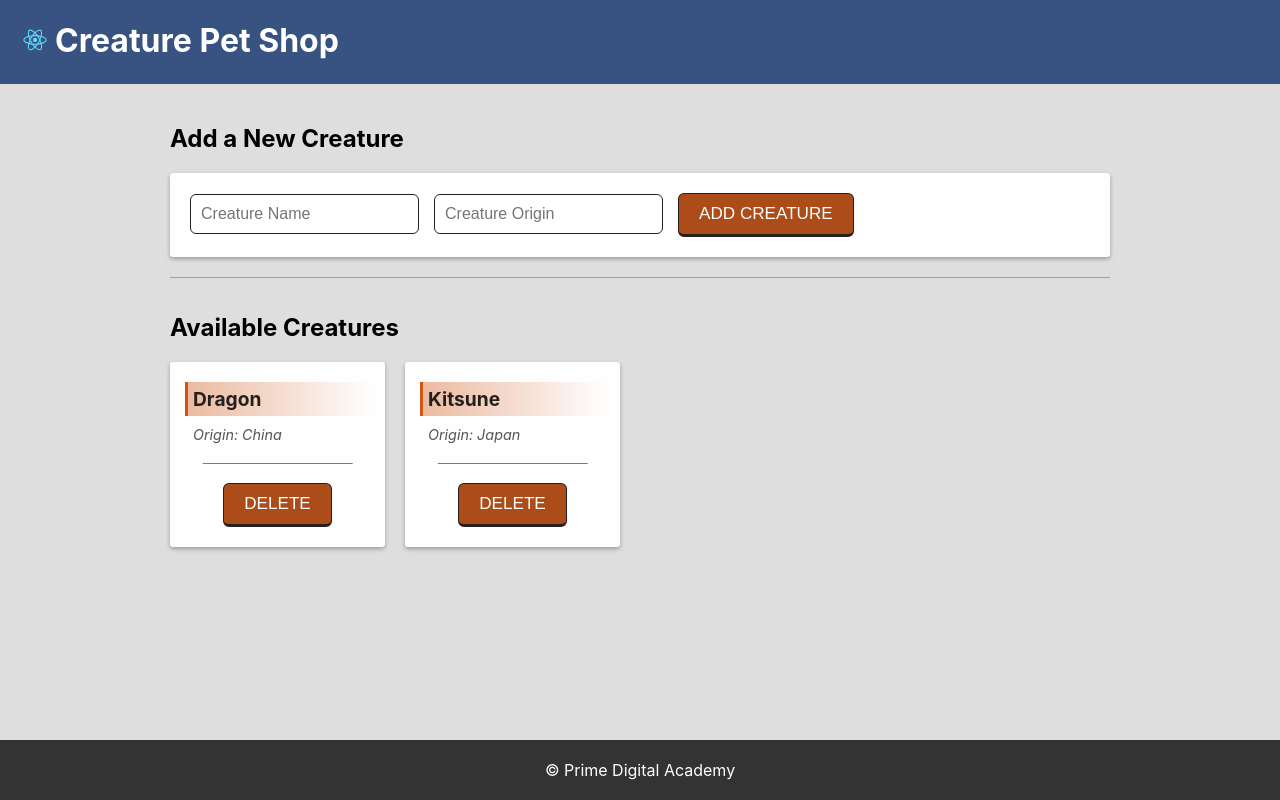
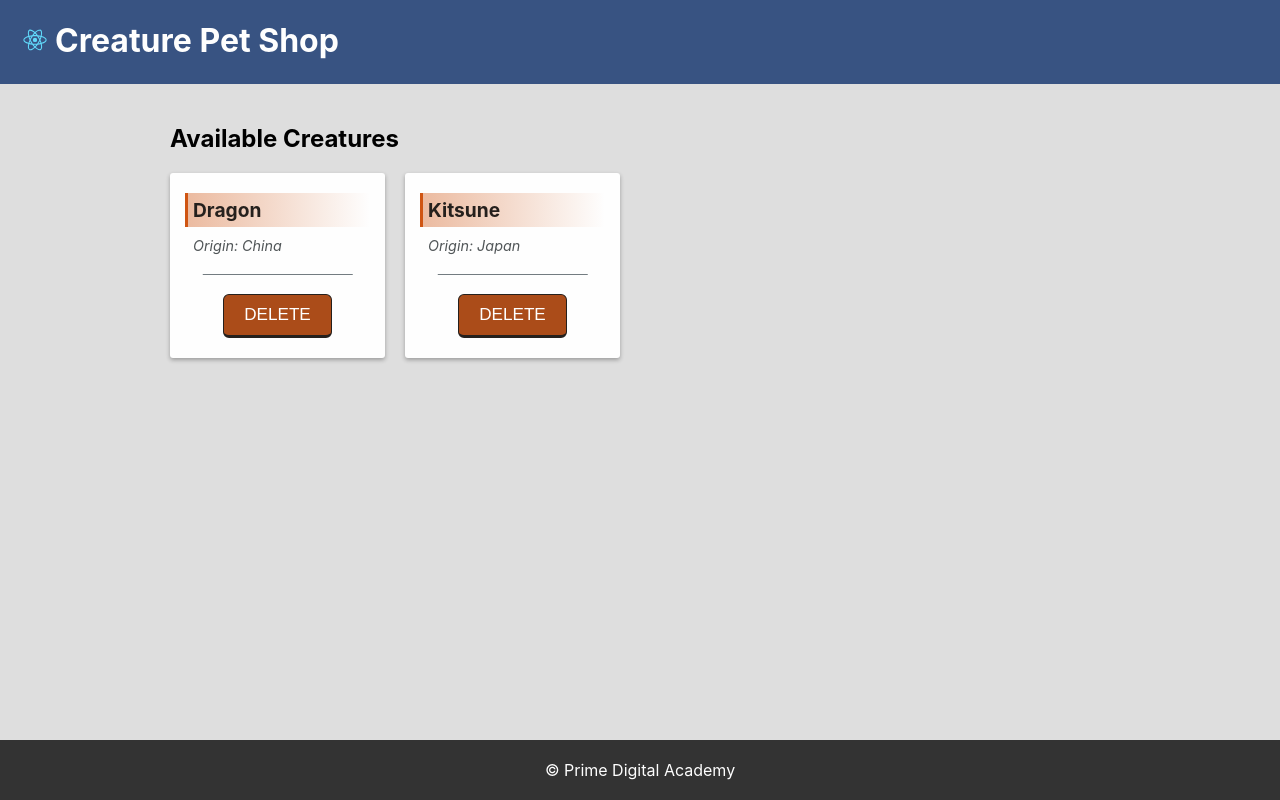
Before and after one commit to myronschippers/apis-react-redux-form-list, a React (Create React App) app: page / in a window 1280 px wide. Built offline with nearby package versions, Linux system fonts and the light colour scheme.

Commit message:
stubbing in pages

```diff
--- a/src/components/App/App.js
+++ b/src/components/App/App.js
@@ -1,11 +1,13 @@
 import React from 'react';
 import './App.css';
 import { connect } from 'react-redux';
+import { HashRouter as Router, Route } from 'react-router-dom';
 
 // CUSTOM COMPONENTS
 import AppLayout from '../AppLayout/AppLayout';
-import CreatureList from '../CreatureList/CreatureList';
-import CreatureForm from '../CreatureForm/CreatureForm';
+import ManageInventoryPage from '../ManageInventoryPage/ManageInventoryPage';
+import InventoryPage from '../InventoryPage/InventoryPage';
+import CheckoutPage from '../CheckoutPage/CheckoutPage';
 
 class App extends React.Component {
   // state = {
@@ -43,11 +45,14 @@ class App extends React.Component {
   render() {
     // toggle things
     return (
-      <AppLayout>
-        {/* ADDITIONAL CONTENT */}
-        <CreatureForm />
-        <CreatureList />
-      </AppLayout>
+      <Router>
+        <AppLayout>
+          {/* ADDITIONAL CONTENT */}
+          <Route exact path="/manage-inventory" component={ManageInventoryPage} />
+          <Route exact path="/" component={InventoryPage} />
+          <Route exact path="/checkout" component={CheckoutPage} />
+        </AppLayout>
+      </Router>
     );
   }
 }
--- /dev/null
+++ b/src/components/CheckoutPage/CheckoutPage.js
@@ -0,0 +1,16 @@
+import React, { Component } from 'react';
+
+// CUSTOM COMPONENTS
+
+
+class CheckoutPage extends Component {
+  render() {
+    return (
+      <div>
+        CHECKOUT
+      </div>
+    );
+  }
+}
+
+export default CheckoutPage;
--- /dev/null
+++ b/src/components/InventoryPage/InventoryPage.js
@@ -0,0 +1,16 @@
+import React, { Component } from 'react';
+
+// CUSTOM COMPONENTS
+import CreatureList from '../CreatureList/CreatureList';
+
+class InventoryPage extends Component {
+  render() {
+    return (
+      <div>
+        <CreatureList />
+      </div>
+    );
+  }
+}
+
+export default InventoryPage;
--- /dev/null
+++ b/src/components/ManageInventoryPage/ManageInventoryPage.js
@@ -0,0 +1,18 @@
+import React, { Component } from 'react';
+
+// CUSTOM COMPONENTS
+import CreatureList from '../CreatureList/CreatureList';
+import CreatureForm from '../CreatureForm/CreatureForm';
+
+class ManageInventoryPage extends Component {
+  render() {
+    return (
+      <div>
+        <CreatureForm />
+        <CreatureList />
+      </div>
+    );
+  }
+}
+
+export default ManageInventoryPage;
--- a/src/index.js
+++ b/src/index.js
@@ -33,10 +33,21 @@ function creatureListReducer(state = defaultCreatures, action) {
   return state;
 }
 
+function checkoutReducer(state = [], action) {
+  if (action.type === 'ADD_TO_CHECKOUT') {
+    return [
+      ...state,
+      action.payload
+    ];
+  }
+  return state;
+}
+
 const storeInstance = createStore(
   combineReducers({
     // add any reducers here
     creatureListReducer,
+    checkoutReducer,
   }),
   // TODO - add middleware for logger
   applyMiddleware(logger)
```
